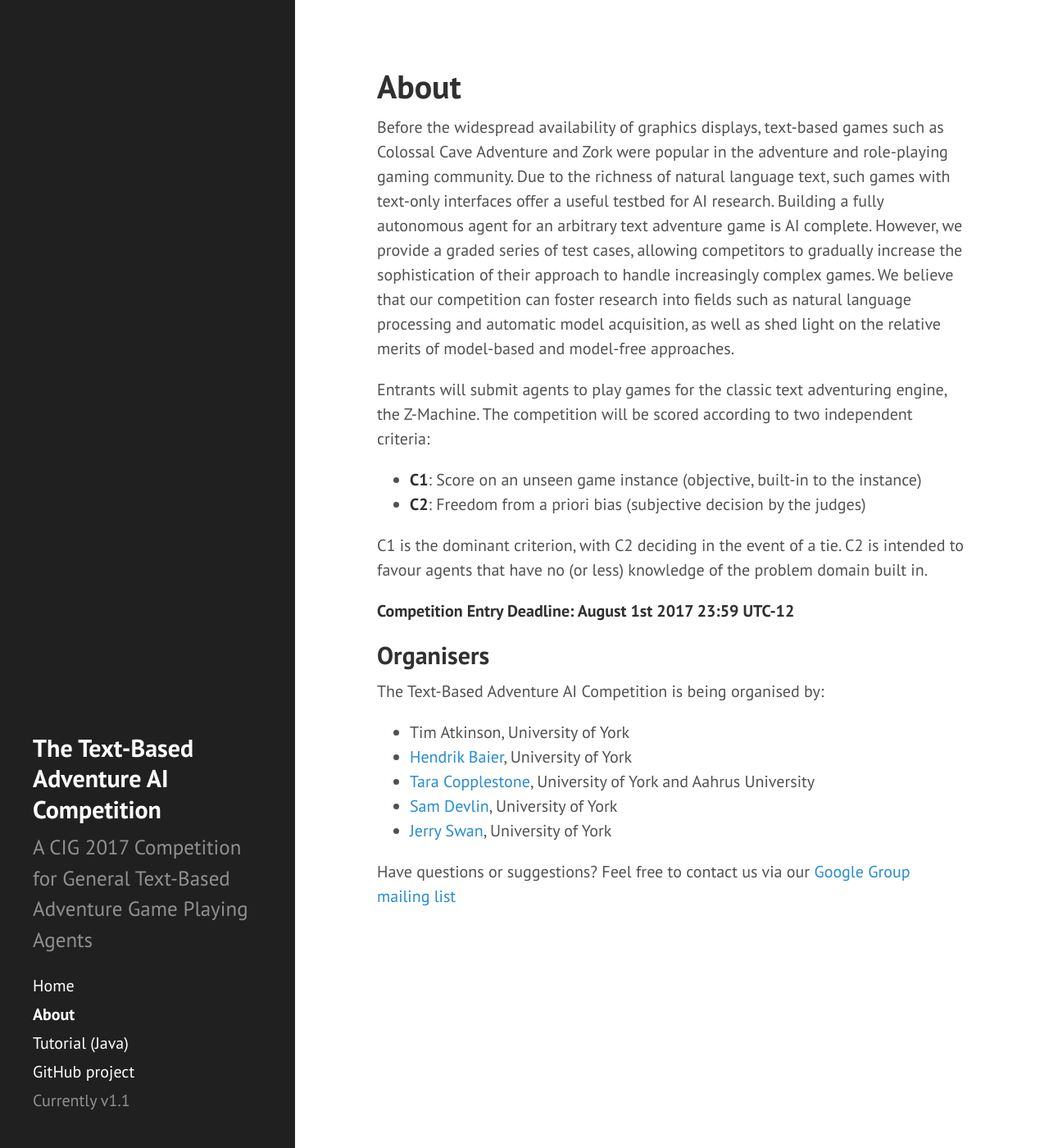
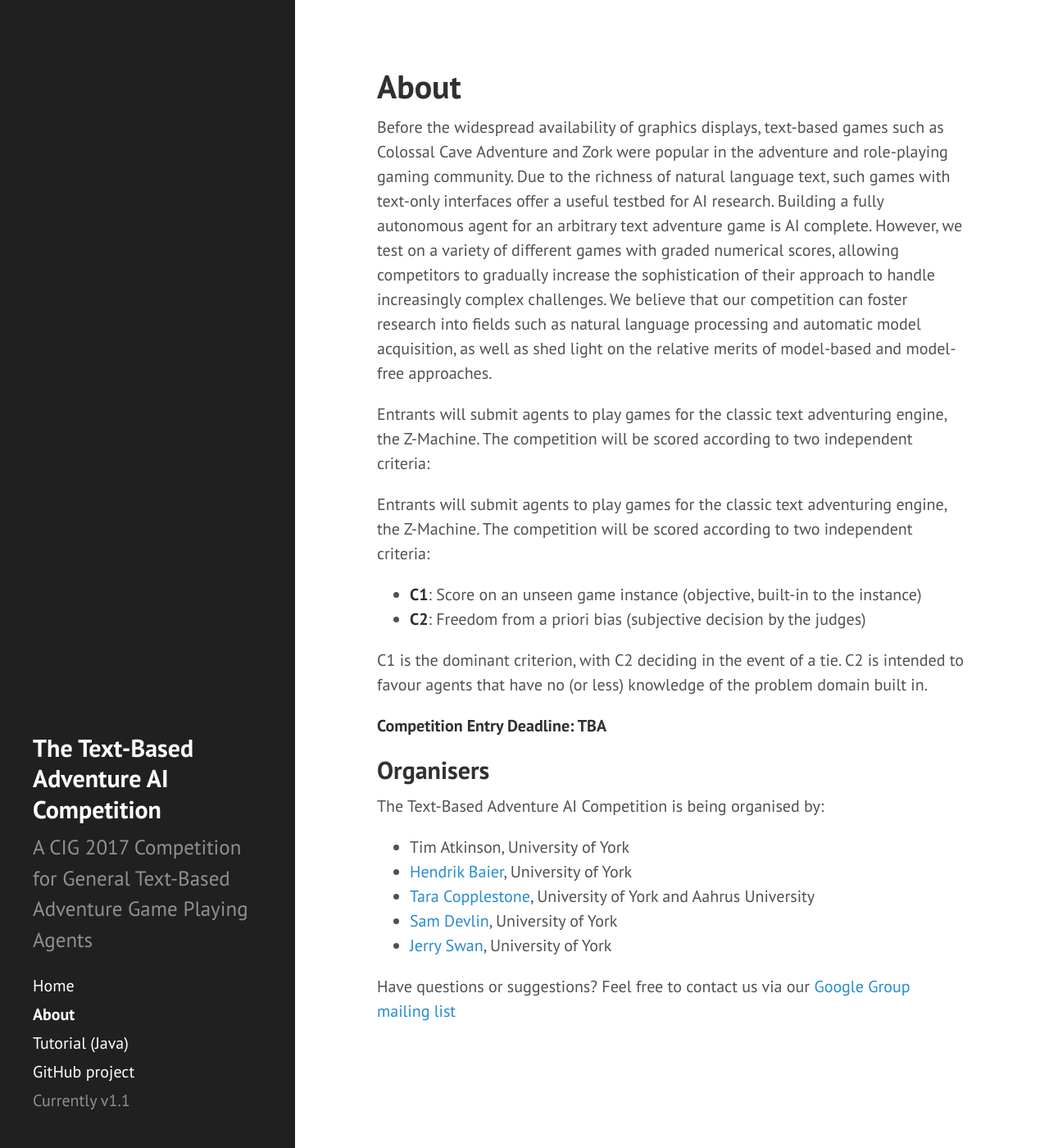
Before and after one commit to Atkrye/IEEE-CIG-Text-Adventurer-Competition, a Jekyll site: the page built from about.md, in a window 1280 px wide and 1400 px high. Shown: the whole window at 82% size. Built offline with Jekyll 4.4.1, drawn with Linux system fonts in a browser that asks for light colours; Markdown is read by kramdown in place of the engine named in the settings.

Commit message:
Updated description for 2018

```diff
--- a/about.md
+++ b/about.md
@@ -3,7 +3,9 @@ layout: page
 title: About
 ---
 
-Before the widespread availability of graphics displays, text-based games such as Colossal Cave Adventure and Zork were popular in the adventure and role-playing gaming community. Due to the richness of natural language text, such games with text-only interfaces offer a useful testbed for AI research. Building a fully autonomous agent for an arbitrary text adventure game is AI complete. However, we provide a graded series of test cases, allowing competitors to gradually increase the sophistication of their approach to handle increasingly complex games. We believe that our competition can foster research into fields such as natural language processing and automatic model acquisition, as well as shed light on the relative merits of model-based and model-free approaches.
+Before the widespread availability of graphics displays, text-based games such as Colossal Cave Adventure and Zork were popular in the adventure and role-playing gaming community. Due to the richness of natural language text, such games with text-only interfaces offer a useful testbed for AI research. Building a fully autonomous agent for an arbitrary text adventure game is AI complete. However, we test on a variety of different games with graded numerical scores, allowing competitors to gradually increase the sophistication of their approach to handle increasingly complex challenges. We believe that our competition can foster research into fields such as natural language processing and automatic model acquisition, as well as shed light on the relative merits of model-based and model-free approaches.
+
+Entrants will submit agents to play games for the classic text adventuring engine, the Z-Machine. The competition will be scored according to two independent criteria:
 
 Entrants will submit agents to play games for the classic text adventuring engine, the Z-Machine. The competition will be scored according to two independent criteria:
 
@@ -12,7 +14,7 @@ Entrants will submit agents to play games for the classic text adventuring engin
 
 C1 is the dominant criterion, with C2 deciding in the event of a tie. C2 is intended to favour agents that have no (or less) knowledge of the problem domain built in.
 
-**Competition Entry Deadline: August 1st 2017 23:59 UTC-12**
+**Competition Entry Deadline: TBA**
 
 ## Organisers
 
```
